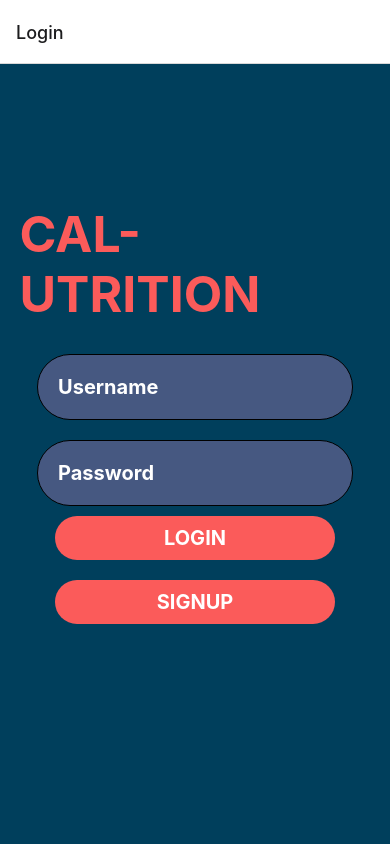
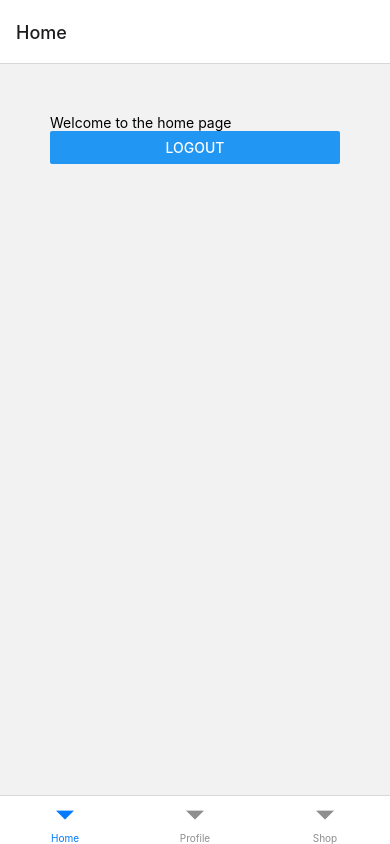
Before and after one commit to Ariellaedelman/WebDevFinal, a React Native app: screen /BottomTab in a window 390 px wide. Built offline with nearby package versions, Linux system fonts and the light colour scheme.

Commit message:
added the bottom tab navigation

```diff
--- /dev/null
+++ b/navigators/BottomTab.js
@@ -0,0 +1,19 @@
+import { createBottomTabNavigator } from "@react-navigation/bottom-tabs";
+
+import Profile from "../screens/Profile";
+import Home from "../screens/Home";
+import Shop from "../screens/Shop";
+
+const Tab = createBottomTabNavigator();
+
+function BottomTab() {
+  return (
+    <Tab.Navigator>
+      <Tab.Screen name="Home" component={Home} />
+      <Tab.Screen name="Profile" component={Profile} />
+      <Tab.Screen name="Shop" component={Shop} />
+    </Tab.Navigator>
+  );
+}
+
+export default BottomTab;
--- a/navigators/RootStack.js
+++ b/navigators/RootStack.js
@@ -3,15 +3,18 @@ import { createNativeStackNavigator } from "@react-navigation/native-stack";
 
 import Home from "../screens/Home";
 import Login from "../screens/Login";
+import BottomTab from "./BottomTab";
+import Signup from "../screens/Signup";
 
 const Stack = createNativeStackNavigator();
 
 function RootStack() {
   return (
     <NavigationContainer>
-      <Stack.Navigator>
+      <Stack.Navigator screenOptions={{ headerShown: false }}>
         <Stack.Screen name="Login" component={Login} />
-        <Stack.Screen name="Home" component={Home} />
+        <Stack.Screen name="Signup" component={Signup} />
+        <Stack.Screen name="BottomTab" component={BottomTab} />
       </Stack.Navigator>
     </NavigationContainer>
   );
--- a/package.json
+++ b/package.json
@@ -10,6 +10,7 @@
   },
   "dependencies": {
     "@expo/webpack-config": "^0.17.0",
+    "@react-navigation/bottom-tabs": "^6.4.0",
     "@react-navigation/native": "^6.0.13",
     "@react-navigation/native-stack": "^6.9.0",
     "bcryptjs": "^2.4.3",
--- a/screens/Home.js
+++ b/screens/Home.js
@@ -1,10 +1,13 @@
 import { View, Text, Button } from "react-native";
 
 function Home({ navigation }) {
+  function onLogOut() {
+    navigation.navigate("Login");
+  }
   return (
-    <View>
+    <View style={{ padding: 50 }}>
       <Text>Welcome to the home page</Text>
-      <Button title="LOGOUT" onPress={() => navigation.navigate("Login")} />
+      <Button title="LOGOUT" onPress={onLogOut} />
     </View>
   );
 }
--- a/screens/Login.js
+++ b/screens/Login.js
@@ -12,17 +12,14 @@ import {
 import Signup from "./Signup";
 
 function Login({ navigation }) {
-  const [modalIsOpen, setModalIsOpen] = useState(false);
   const [username, setUsername] = useState("");
   const [password, setPassword] = useState("");
-  function signupHandler() {
-    setModalIsOpen(true);
+
+  function onLogin() {
+    navigation.navigate("BottomTab", { screen: "Home" });
   }
-  function onCancelClick() {
-    setModalIsOpen(false);
-  }
-  function onLogin() {
-    navigation.navigate("Home");
+  function onSignUp() {
+    navigation.navigate("Signup");
   }
 
   return (
@@ -52,12 +49,11 @@ function Login({ navigation }) {
           <Text style={styles.text}>LOGIN</Text>
         </TouchableOpacity>
 
-        <TouchableOpacity style={styles.loginbttn} onPress={signupHandler}>
+        <TouchableOpacity style={styles.loginbttn} onPress={onSignUp}>
           <Text style={styles.text}>SIGNUP</Text>
         </TouchableOpacity>
       </View>
       <StatusBar style="light" />
-      {modalIsOpen && <Signup onCancelClick={onCancelClick} />}
     </View>
   );
 }
--- /dev/null
+++ b/screens/Profile.js
@@ -0,0 +1,11 @@
+import { View, Text, Button } from "react-native";
+
+function Profile() {
+  return (
+    <View style={{ padding: 50 }}>
+      <Text>Profile Page </Text>
+    </View>
+  );
+}
+
+export default Profile;
--- /dev/null
+++ b/screens/Shop.js
@@ -0,0 +1,11 @@
+import { View, Text, Button } from "react-native";
+
+function Shop() {
+  return (
+    <View style={{ padding: 50 }}>
+      <Text>Shop Page</Text>
+    </View>
+  );
+}
+
+export default Shop;
--- a/screens/Signup.js
+++ b/screens/Signup.js
@@ -9,7 +9,13 @@ import {
 } from "react-native";
 import { StatusBar } from "expo-status-bar";
 
-function Signup(props) {
+function Signup({ navigation }) {
+  function onSignUp() {
+    navigation.navigate("BottomTab", { screen: "Home" });
+  }
+  function onCancel() {
+    navigation.navigate("Login");
+  }
   return (
     <Modal>
       <View style={styles.pageContainer}>
@@ -47,16 +53,10 @@ function Signup(props) {
               secureTextEntry={true}
             />
           </View>
-          <TouchableOpacity
-            style={styles.loginbttn}
-            onPress={props.onCancelClick}
-          >
+          <TouchableOpacity style={styles.loginbttn} onPress={onSignUp}>
             <Text style={styles.text}>REGISTER</Text>
           </TouchableOpacity>
-          <TouchableOpacity
-            style={styles.loginbttn}
-            onPress={props.onCancelClick}
-          >
+          <TouchableOpacity style={styles.loginbttn} onPress={onCancel}>
             <Text style={styles.text}>CANCEL</Text>
           </TouchableOpacity>
         </View>
```
Also changed, not shown: 1 other file (tests, documents, lock files or other folders).
